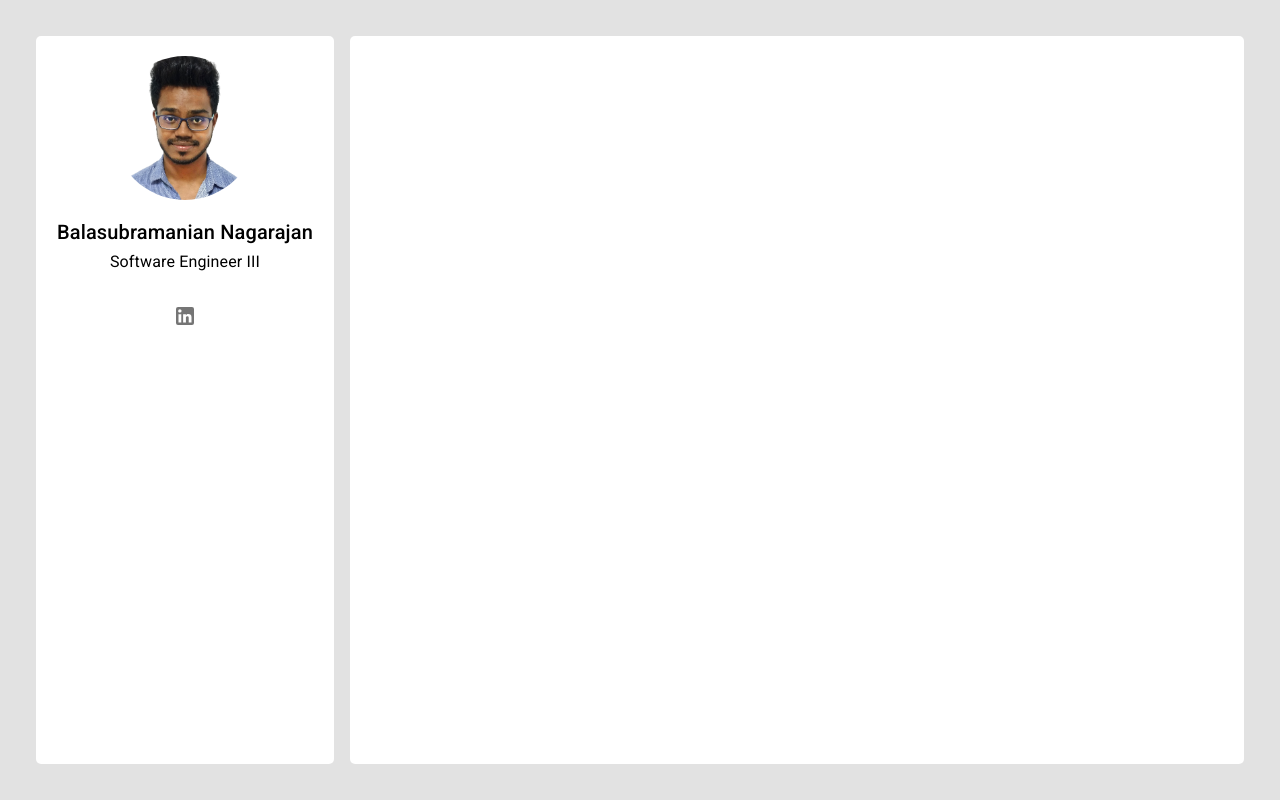
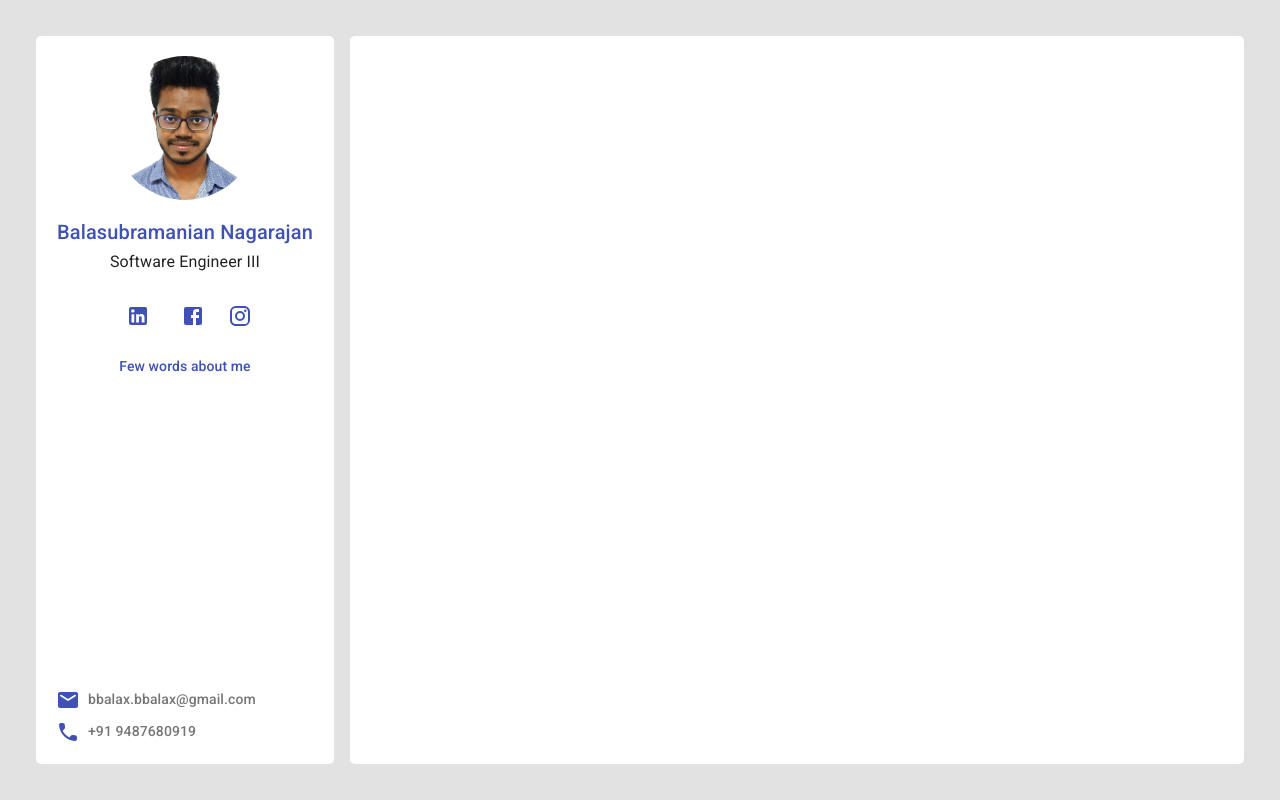
Before and after one commit to balaSpyrus/portfolio, a React (Create React App) app: page / in a window 1280 px wide. Built offline with nearby package versions, Linux system fonts and the light colour scheme.

Commit message:
include contact details and sumary

```diff
--- a/src/App.tsx
+++ b/src/App.tsx
@@ -1,8 +1,16 @@
-import { Avatar, ButtonGroup, Grid, IconButton, makeStyles, Theme, Typography } from '@material-ui/core';
-import { LinkedIn } from '@material-ui/icons';
+import { Avatar, ButtonGroup, Fade, Grid, IconButton, Link, makeStyles, Theme, Tooltip, Typography, withStyles } from '@material-ui/core';
+import { LinkedIn, EmailRounded, CallRounded, Facebook, Instagram } from '@material-ui/icons';
 import clsx from 'clsx';
 import React from 'react';
 import './App.scss';
+
+const LightTooltip = withStyles((theme: Theme) => ({
+  tooltip: {
+    backgroundColor: theme.palette.common.white,
+    boxShadow: theme.shadows[3],
+    padding: theme.spacing(2)
+  },
+}))(Tooltip);
 
 const useStyles = makeStyles((theme: Theme) => ({
   container: {
@@ -17,6 +25,24 @@ const useStyles = makeStyles((theme: Theme) => ({
     borderRadius: '5px',
     background: 'white',
     flexDirection: 'column'
+  },
+  summary: {
+  },
+  contact: {
+    marginTop: 'auto',
+
+    "&>*": {
+      display: 'flex',
+      alignItems: 'center',
+      gap: theme.spacing(1),
+      paddingBottom: theme.spacing(1),
+      "& svg": {
+        color: theme.palette.primary.main
+      },
+      "&:last-child": {
+        paddingBottom: 0
+      }
+    }
   },
   avatar: {
     width: theme.spacing(18),
@@ -36,19 +62,43 @@ function App() {
   return (
     <div className='app'>
       <Grid container className={classes.container}>
-        <Grid item container spacing={3} style={{  gap: 32, padding: 24 }}>
+        <Grid item container spacing={3} style={{ gap: 32, padding: 24 }}>
           <Grid container item sm={3} spacing={2} alignItems='center' direction='column' className={clsx(classes.mainSection, classes.infoSection)}>
             <Grid item>
               <Avatar alt="Balasubramanian Nagarajan" src="/asserts/images/profile.png"
                 className={classes.avatar} />
             </Grid>
             <Grid item>
-              <Typography variant='h6'>Balasubramanian Nagarajan</Typography>
-              <Typography variant='subtitle1'>Software Engineer III</Typography></Grid>
+              <Typography color='primary' variant='h6'>Balasubramanian Nagarajan</Typography>
+              <Typography color='textPrimary' variant='subtitle1'>Software Engineer III</Typography></Grid>
             <Grid item>
-              <ButtonGroup>
-                <IconButton> <LinkedIn /></IconButton>
+              <ButtonGroup color='primary'>
+                <IconButton href='https://www.linkedin.com/in/balasubramanian-nagarajan-9554438a/'> <LinkedIn /></IconButton>
+                <IconButton> <Facebook /></IconButton>
+                <IconButton> <Instagram /></IconButton>
               </ButtonGroup>
+            </Grid>
+            <Grid item className={classes.summary}>
+              <LightTooltip arrow interactive placement='right'
+                leaveDelay={400}
+                TransitionComponent={Fade} TransitionProps={{ timeout: 600 }}
+                title={
+                  <Typography variant='subtitle2' color='textSecondary' align='justify'>
+                    Creative Engineer offering 5 years of experience.
+                    Enthusiastic about developing forward thinking solutions to tomorrow's
+                    productivity problems. Resourceful and adaptable approach to challenges.
+                    Highly effective at developing new programs and fixing problems
+                    with existing systems.
+                </Typography>
+                }>
+                <Typography variant='subtitle2' color='primary' >
+                  Few words about me
+              </Typography>
+              </LightTooltip>
+            </Grid>
+            <Grid container item justify='space-between' className={classes.contact}>
+              <Link color='textSecondary' variant='subtitle2'><EmailRounded />bbalax.bbalax@gmail.com</Link>
+              <Link color='textSecondary' variant='subtitle2'><CallRounded />+91 9487680919</Link>
             </Grid>
           </Grid>
           <Grid container item sm={9} spacing={2} direction='column' className={classes.mainSection}>
```
